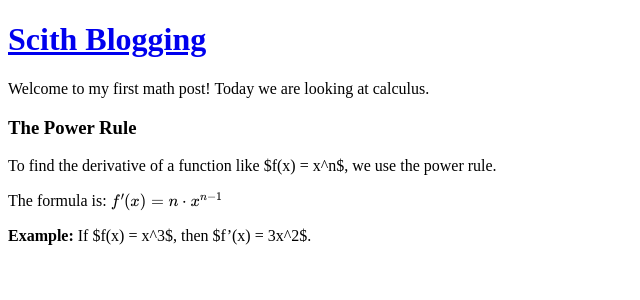
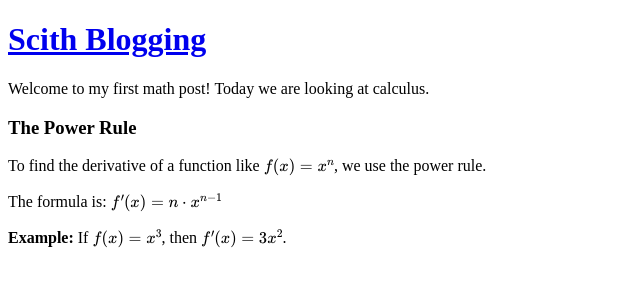
Before and after one commit to yashmrsawant/yashmrsawant.github.io, a Jekyll site: the page built from _posts/2026-03-30-derivatives-intro.md, in a window 1280 px wide. Shown: the top 300 px of the page, without its empty margins (0-640 px from the left). Built offline with Jekyll 4.4.1, drawn with Linux system fonts in a browser that asks for light colours.

Commit message:
Initial blog setup with MathJax

```diff
--- a/_posts/2026-03-30-derivatives-intro.md
+++ b/_posts/2026-03-30-derivatives-intro.md
@@ -9,10 +9,10 @@ Welcome to my first math post! Today we are looking at calculus.
 
 ### The Power Rule
 
-To find the derivative of a function like $f(x) = x^n$, we use the power rule.
+To find the derivative of a function like $$f(x) = x^n$$, we use the power rule.
 
 The formula is:
 $$f'(x) = n \cdot x^{n-1}$$
 
 **Example:**
-If $f(x) = x^3$, then $f'(x) = 3x^2$.
+If $$f(x) = x^3$$, then $$f'(x) = 3x^2$$.
```
